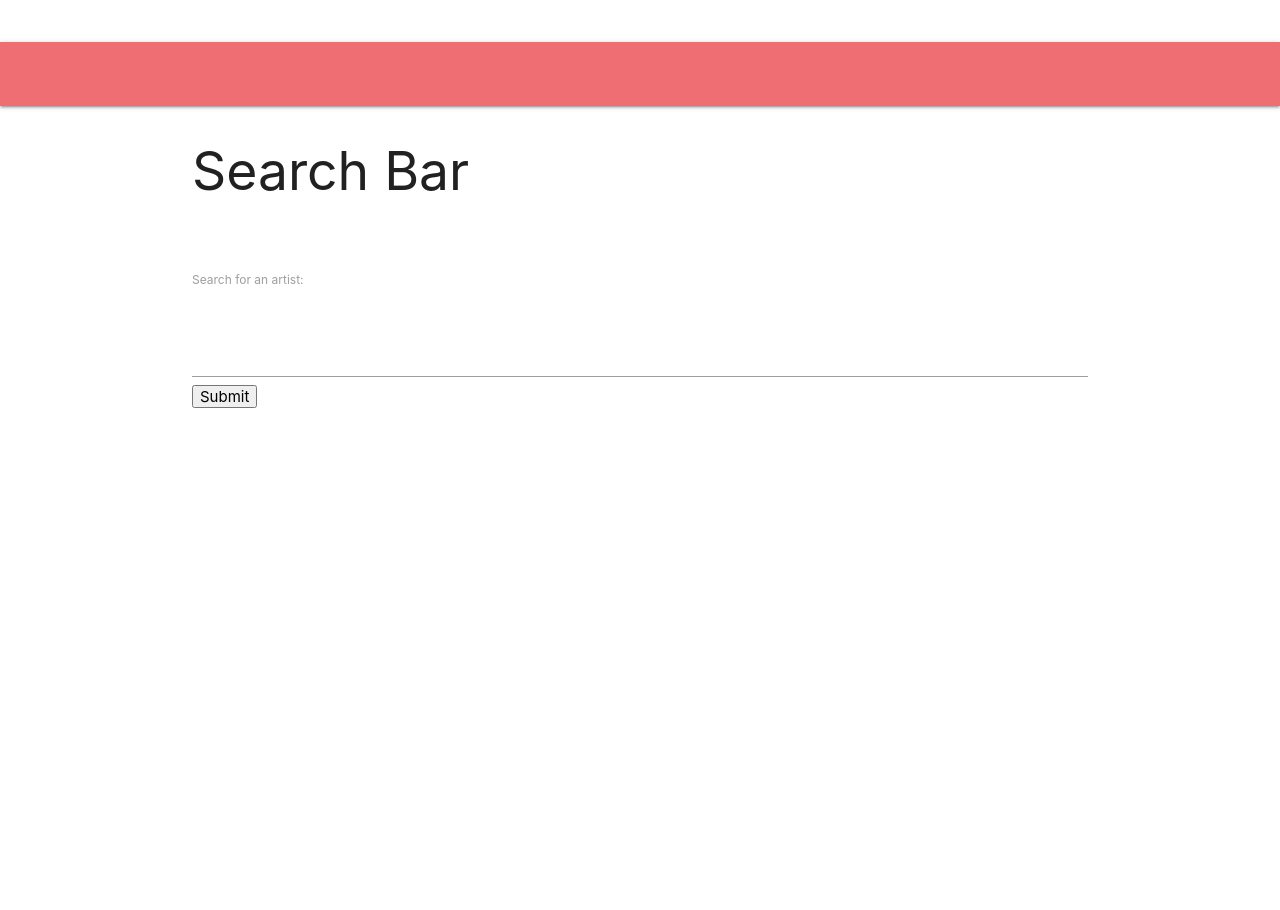
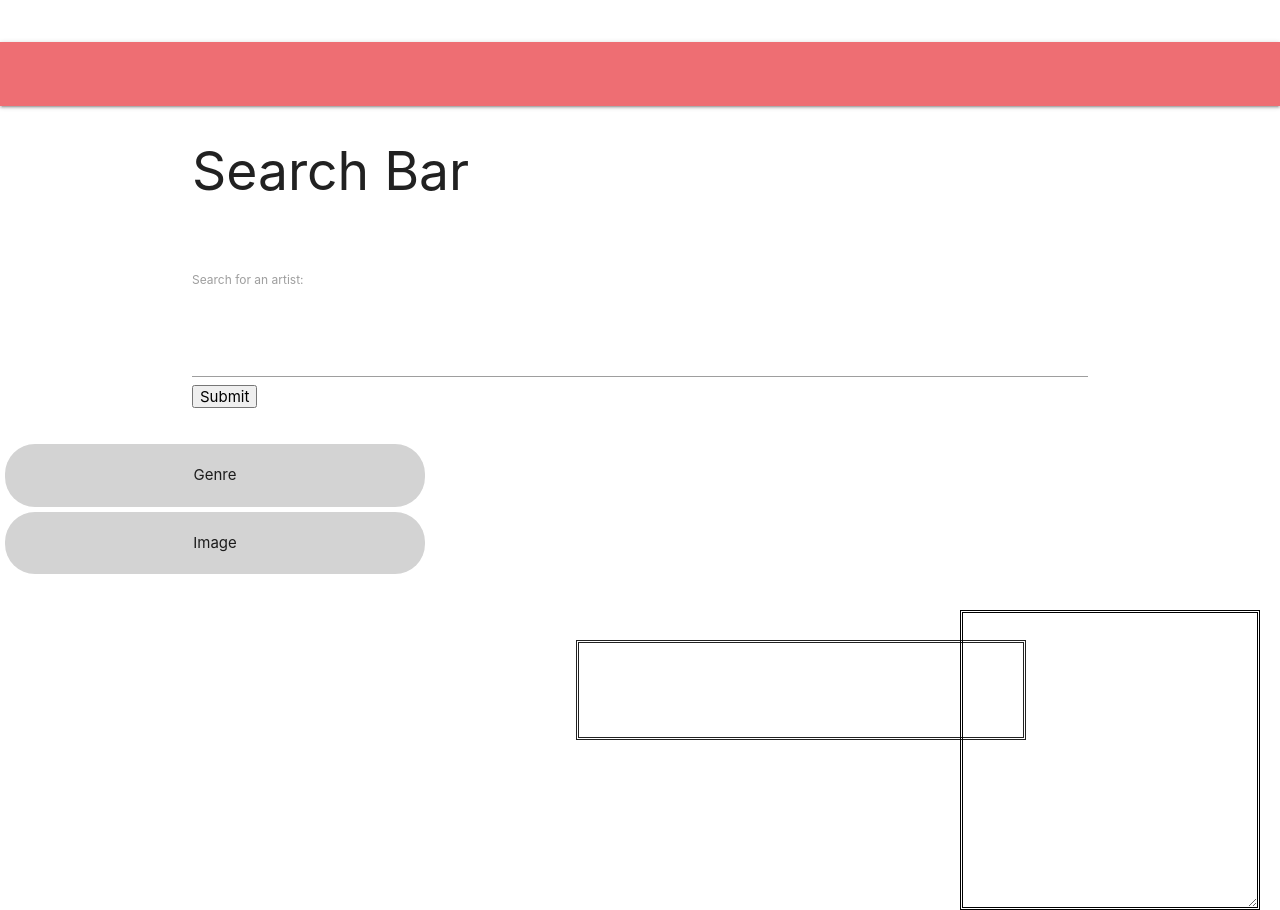
Before and after one commit to brachtco/know-your-music, a plain HTML site: page index.html in a window 1280 px wide. Before the commit the page ends 800 px from the top, so only its background shows below. Drawn offline with nearby package versions, Linux system fonts and the light colour scheme.

Commit message:
Add genre card div and image card div to html and css

```diff
--- /dev/null
+++ b/Brennans_assets/BCscript.js
@@ -0,0 +1,23 @@
+var fetchButton = document.getElementById('submit');
+
+
+function getApi(event) {
+    event.preventDefault();
+    var searchBar = document.getElementById('searchArtist').value;
+    var requestUrl = ` http://ws.audioscrobbler.com/2.0/?method=artist.getinfo&format=json&artist=${searchBar}&api_key=6eb7995f9da6e507011787533014528f`;
+
+    fetch(requestUrl)
+    .then((response) => {
+       return response.json();
+      })
+      .then(function(data){
+        var obj = JSON.parse(JSON.stringify(data));
+        var description = document.getElementById('descriptionBox');
+        description.textContent = obj.artist.bio.summary;
+      })
+
+    }
+
+
+
+  fetchButton.addEventListener('click', getApi);
--- /dev/null
+++ b/Brennans_assets/BCstyles.css
@@ -0,0 +1,17 @@
+#descriptionBox{
+    border: 3px;
+    border-style: double;
+    position: absolute;
+    left: 75%;
+    height: 300px;
+    width: 300px;
+}
+#linksBox {
+    border: 3px;
+    border-style: double;
+    position: absolute;
+    top: 80%;
+    left: 45%;
+    height: 100px;
+    width: 450px;
+}
--- /dev/null
+++ b/db_assets/danny.css
@@ -0,0 +1,32 @@
+
+#genreCard {
+    display: flex;
+    justify-content: center;
+    align-items: center;
+    height: 50%
+    margin: 0;
+    background: lightgrey;
+    padding: 20px;
+    border-radius: 30px;
+    width: 50%;
+    max-width: 420px;
+    margin: 5px;
+
+}
+
+
+#imageCard {
+    display: flex;
+    justify-content: center;
+    align-items: center;
+    height: 50%
+    margin: 0;
+    background: lightgrey;
+    padding: 20px;
+    border-radius: 30px;
+    width: 50%;
+    max-width: 420px;
+    margin: 5px;
+
+
+}
--- a/index.html
+++ b/index.html
@@ -1,14 +1,15 @@
 <!DOCTYPE html>
 <html lang="en">
-
 <head>
   <meta charset="UTF-8" />
   <meta name="viewport" content="width=device-width, initial-scale=1.0" />
+  <base href="/">
   <title></title>
-  <link rel="stylesheet" href="./reset.css" />
+  <!--<link rel="stylesheet" href="./reset.css" />-->
   <link rel="stylesheet" href="./style.css" />
+  <link rel="stylesheet" href="./Brennans_assets/BCstyles.css" />
+  <link rel="stylesheet" href="./db_assets/danny.css"/>
   <link rel="stylesheet" href="https://cdnjs.cloudflare.com/ajax/libs/materialize/1.0.0/css/materialize.min.css">
-
 </head>
 <body>
     <header>
@@ -16,7 +17,6 @@
       <nav>
       </nav>
     </header>
-
 <main>
       <section id="01" class="container"><!--Sada rows 21-39-->
         <div class="row"></div>
@@ -58,8 +58,11 @@
       <section id="03"><!--Danny rows 58-76-->
         <article>
           <h2></h2>
-          <div>
-
+          <div id="genreCard">
+            Genre
+          </div>
+          <div id="imageCard">
+            Image
           </div>
           <form>
 
@@ -70,14 +73,15 @@
 
 
 
+      </section>
 
-
-
-      </section>
-      <section id="04"><!--Brennan rows 77-94-->
+      <section id="Brennan"><!--Brennan rows 77-94>-->
         <article>
           <h2></h2>
           <div>
+            <textarea id="descriptionBox"></textarea>
+          </div>
+          <div id="linksBox">
 
           </div>
           <form>
@@ -87,16 +91,13 @@
 
 
 
-
-
-
-
       </section>
     </main>
 
 
     <footer>
       <script src="script.js"></script>
+      <script src="./Brennans_assets/BCscript.js"></script>
       <span></span>
     </footer>
   </body>
```
Also changed, not shown: sada.js (+46 -0 lines), danny.js (deleted), db_assets/danny.js (added).
